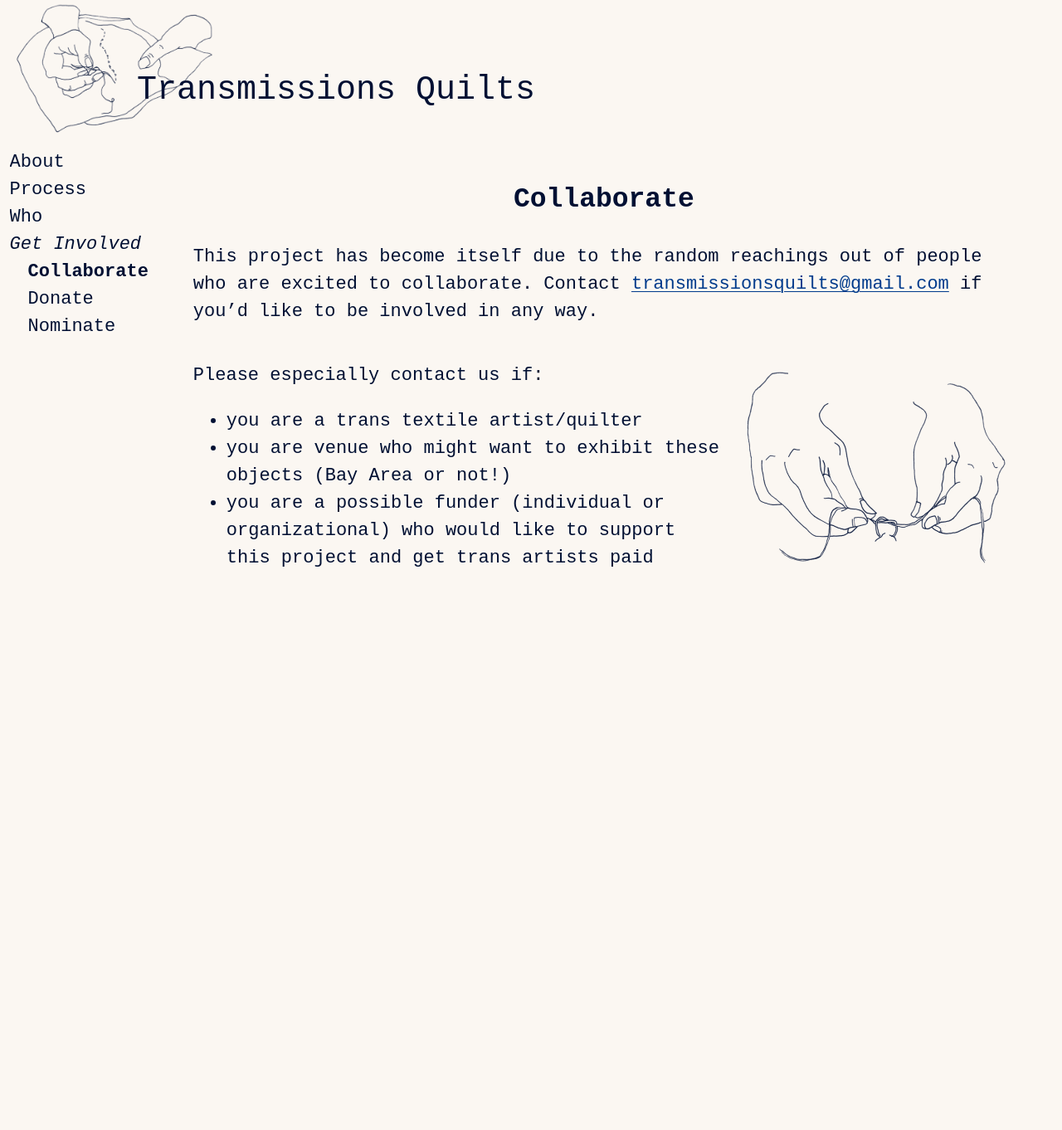
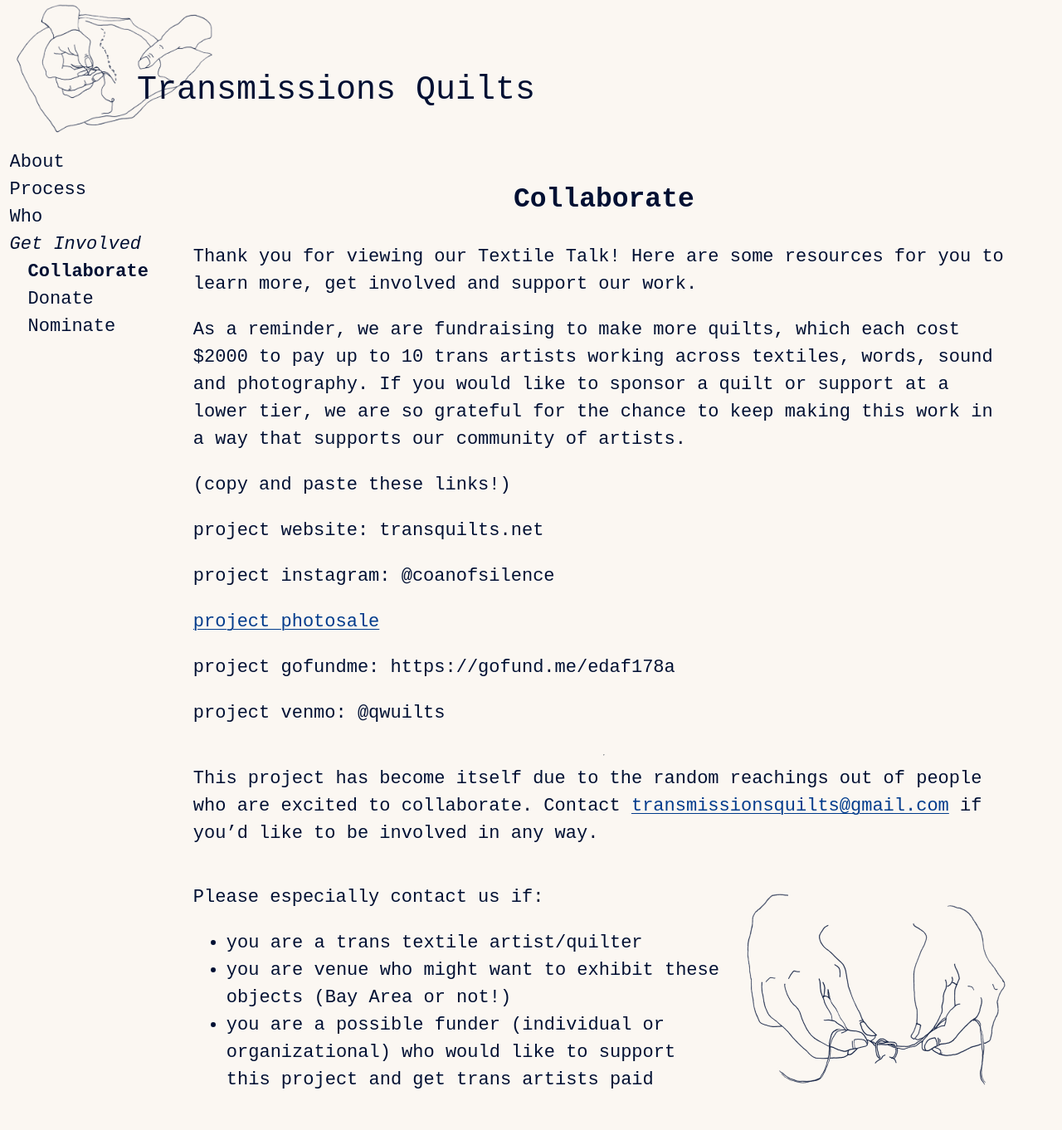
Before and after one commit to danieldickison/transmission-site, a Jekyll site: the page built from collaborate.markdown, in a window 1280 px wide. Shown: the whole page at 83% size. Built offline with Jekyll 4.4.1, drawn with Linux system fonts in a browser that asks for light colours; some web fonts are replaced; our own code applies the rules of GitHub Pages for plain Markdown files; before the commit the page ends 900 px from its top, so only the background shows below that.

Commit message:
Update collaborate.markdown

```diff
--- a/collaborate.markdown
+++ b/collaborate.markdown
@@ -3,6 +3,27 @@ permalink: /collaborate
 ---
 
 ## Collaborate
+
+Thank you for viewing our Textile Talk! Here are some resources for you to learn more, get involved and support our work.
+
+As a reminder, we are fundraising to make more quilts, which each cost $2000 to pay up to 10 trans artists working across textiles, words, sound and photography. If you would like to sponsor a quilt or support at a lower tier, we are so grateful for the chance to keep making this work in a way that supports our community of artists.
+
+(copy and paste these links!)
+
+project website: transquilts.net
+
+project instagram: @coanofsilence
+
+[project photosale](https://transmissionsquilts.bigcartel.com/)
+
+project gofundme: https://gofund.me/edaf178a
+
+project venmo: @qwuilts
+
+
+
+
+--------
 
 This project has become itself due to the random reachings out
 of people who are excited to collaborate. Contact
```
